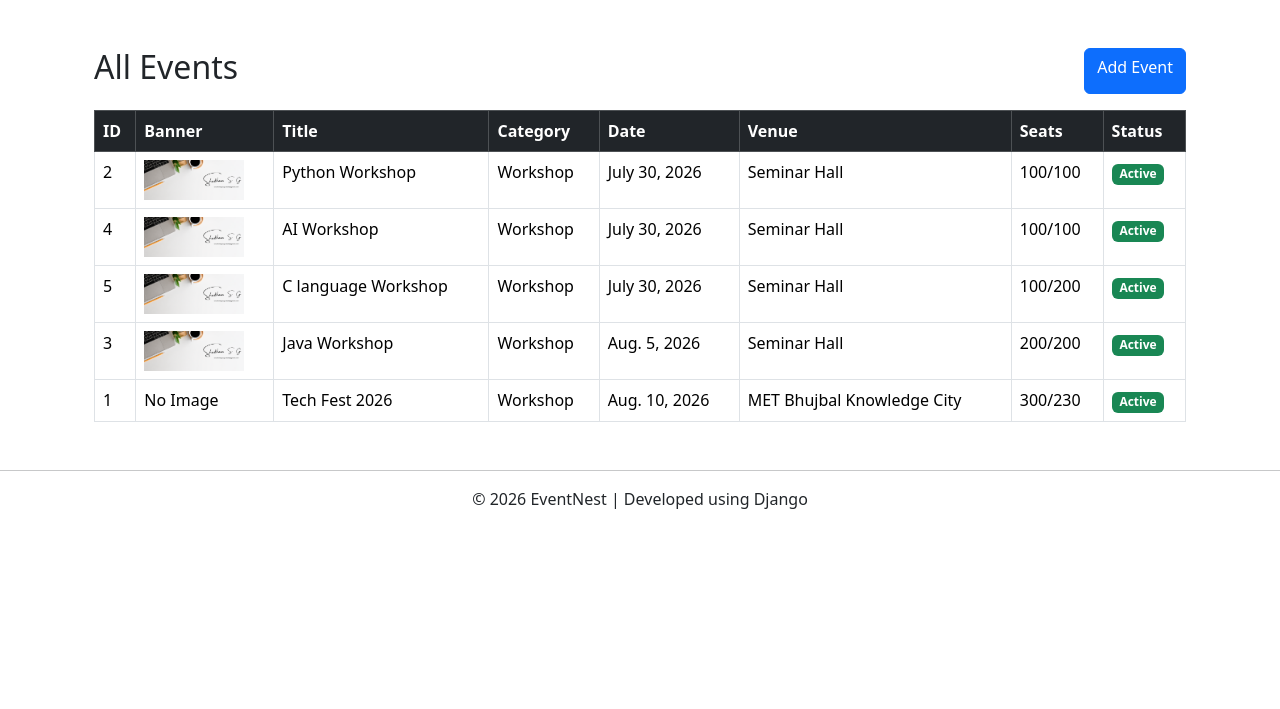
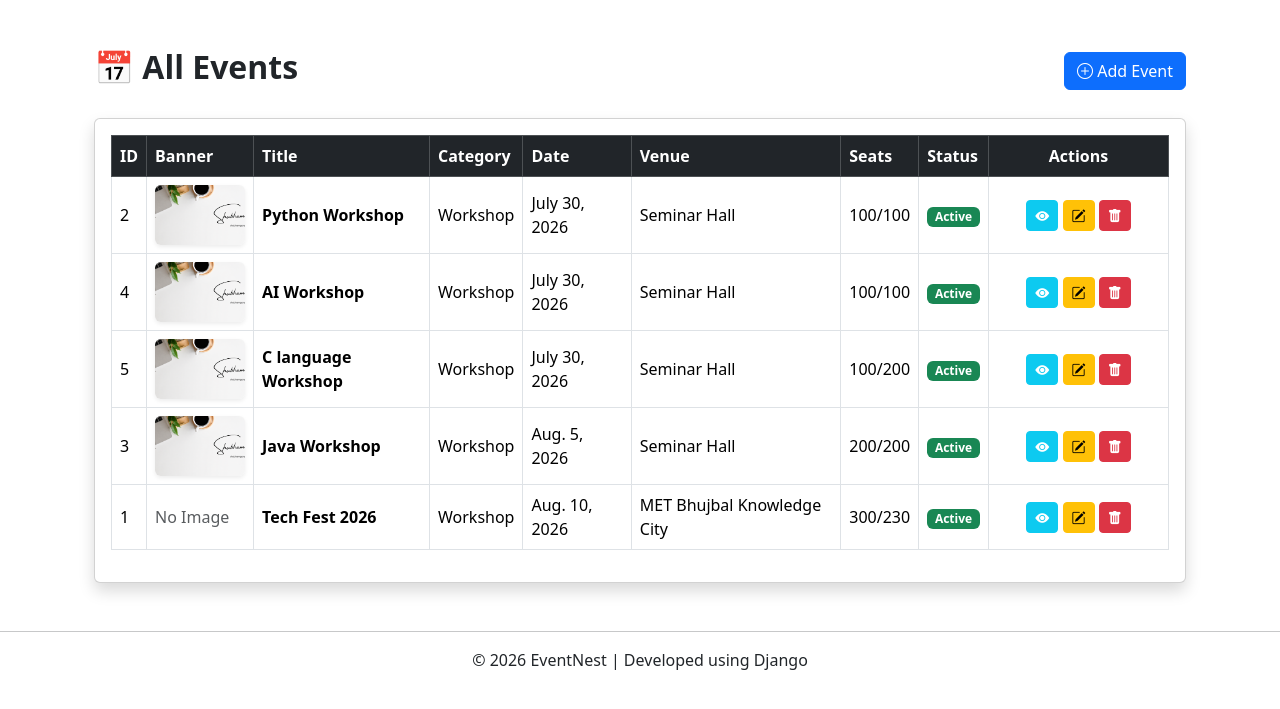
Before and after one commit to shubhamgangurde58/EventNest, a Django app: page /events/ in a window 1280 px wide. Shown: the part 56-765 px from the top of the page. Run offline with Django 5.2, Linux system fonts and the light colour scheme; data comes from the database, SQL or seed files in the repository.

Commit message:
[ADDED]: shubham This code for Complite event create and event list module

```diff
--- a/events/urls.py
+++ b/events/urls.py
@@ -7,4 +7,6 @@ urlpatterns = [
 
     path("add/", views.add_event, name="add_event"),
 
+    path("<int:id>/", views.event_detail, name="event_detail"),
+
 ]
--- a/events/views.py
+++ b/events/views.py
@@ -1,7 +1,6 @@
-from django.shortcuts import render, redirect
+from django.shortcuts import render, redirect, get_object_or_404
 from .models import Event
 from .forms import EventForm
-
 
 # Home Page
 def home(request):
@@ -44,3 +43,13 @@ def add_event(request):
     return render(request,
                   "events/add_event.html",
                   {"form": form})
+
+
+def event_detail(request, id):
+    event = get_object_or_404(Event, id=id)
+
+    return render(
+        request,
+        "events/event_detail.html",
+        {"event": event}
+    )
--- a/templates/base.html
+++ b/templates/base.html
@@ -1,5 +1,9 @@
 <!DOCTYPE html>
 <html lang="en">
+
+<link rel="stylesheet"
+href="https://cdn.jsdelivr.net/npm/bootstrap-icons@1.11.3/font/bootstrap-icons.min.css">
+
 <head>
     <meta charset="UTF-8">
     <meta name="viewport" content="width=device-width, initial-scale=1.0">
--- a/templates/events/event_list.html
+++ b/templates/events/event_list.html
@@ -8,33 +8,55 @@ Event List
 
 <div class="container mt-5">
 
-    <div class="d-flex justify-content-between mb-3">
+    <!-- Header -->
+    <div class="d-flex justify-content-between align-items-center mb-4">
 
-        <h2>All Events</h2>
+        <h2 class="fw-bold">
+            📅 All Events
+        </h2>
 
         <a href="{% url 'add_event' %}"
            class="btn btn-primary">
 
+            <i class="bi bi-plus-circle"></i>
             Add Event
 
         </a>
 
     </div>
 
-    <table class="table table-bordered table-hover">
+    <!-- Event Table -->
+    <div class="card shadow">
+
+        <div class="card-body">
+
+            <div class="table-responsive">
+
+                <table class="table table-bordered table-hover align-middle">
 
                     <thead class="table-dark">
 
                         <tr>
 
                             <th>ID</th>
+
                             <th>Banner</th>
+
                             <th>Title</th>
+
                             <th>Category</th>
+
                             <th>Date</th>
+
                             <th>Venue</th>
+
                             <th>Seats</th>
+
                             <th>Status</th>
+
+                            <th class="text-center" width="180">
+                                Actions
+                            </th>
 
                         </tr>
 
@@ -53,23 +75,36 @@ Event List
                                 {% if event.event_banner %}
 
                                     <img src="{{ event.event_banner.url }}"
-                         width="100">
+                                         width="90"
+                                         height="60"
+                                         class="rounded shadow-sm"
+                                         style="object-fit: cover;">
 
                                 {% else %}
 
+                                    <span class="text-muted">
                                         No Image
+                                    </span>
 
                                 {% endif %}
 
                             </td>
 
-            <td>{{ event.title }}</td>
+                            <td class="fw-semibold">
+                                {{ event.title }}
+                            </td>
 
-            <td>{{ event.category }}</td>
+                            <td>
+                                {{ event.category }}
+                            </td>
 
-            <td>{{ event.event_date }}</td>
+                            <td>
+                                {{ event.event_date }}
+                            </td>
 
-            <td>{{ event.venue }}</td>
+                            <td>
+                                {{ event.venue }}
+                            </td>
 
                             <td>
 
@@ -95,15 +130,48 @@ Event List
 
                             </td>
 
+                            <td class="text-center">
+
+                                <!-- View -->
+                                <a href="{% url 'event_detail' event.id %}"
+                                   class="btn btn-info btn-sm text-white"
+                                   title="View">
+
+                                    <i class="bi bi-eye-fill"></i>
+
+                                </a>
+
+                                <!-- Edit -->
+                                <a href="#"
+                                   class="btn btn-warning btn-sm"
+                                   title="Edit">
+
+                                    <i class="bi bi-pencil-square"></i>
+
+                                </a>
+
+                                <!-- Delete -->
+                                <a href="#"
+                                   class="btn btn-danger btn-sm"
+                                   title="Delete">
+
+                                    <i class="bi bi-trash-fill"></i>
+
+                                </a>
+
+                            </td>
+
                         </tr>
 
                     {% empty %}
 
                         <tr>
 
-            <td colspan="8" class="text-center">
+                            <td colspan="9" class="text-center text-muted">
 
+                                <h5 class="mt-3">
                                     No Events Found
+                                </h5>
 
                             </td>
 
@@ -117,4 +185,10 @@ Event List
 
             </div>
 
+        </div>
+
+    </div>
+
+</div>
+
 {% endblock %}
```
Also changed, not shown: templates/events/event_detail.html (added, +166 -0 lines). Lines whose indentation alone changed are shown as unchanged.
